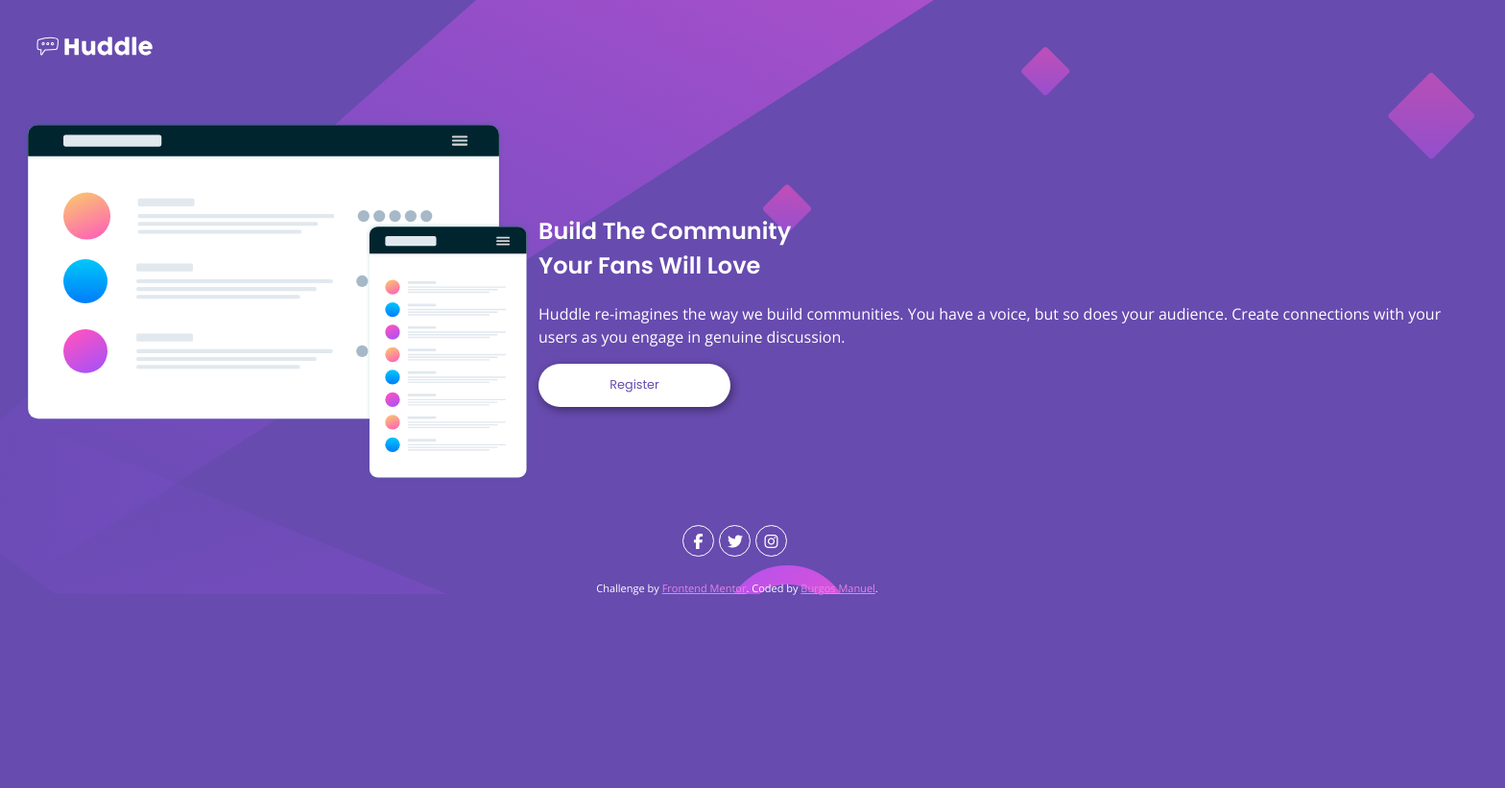
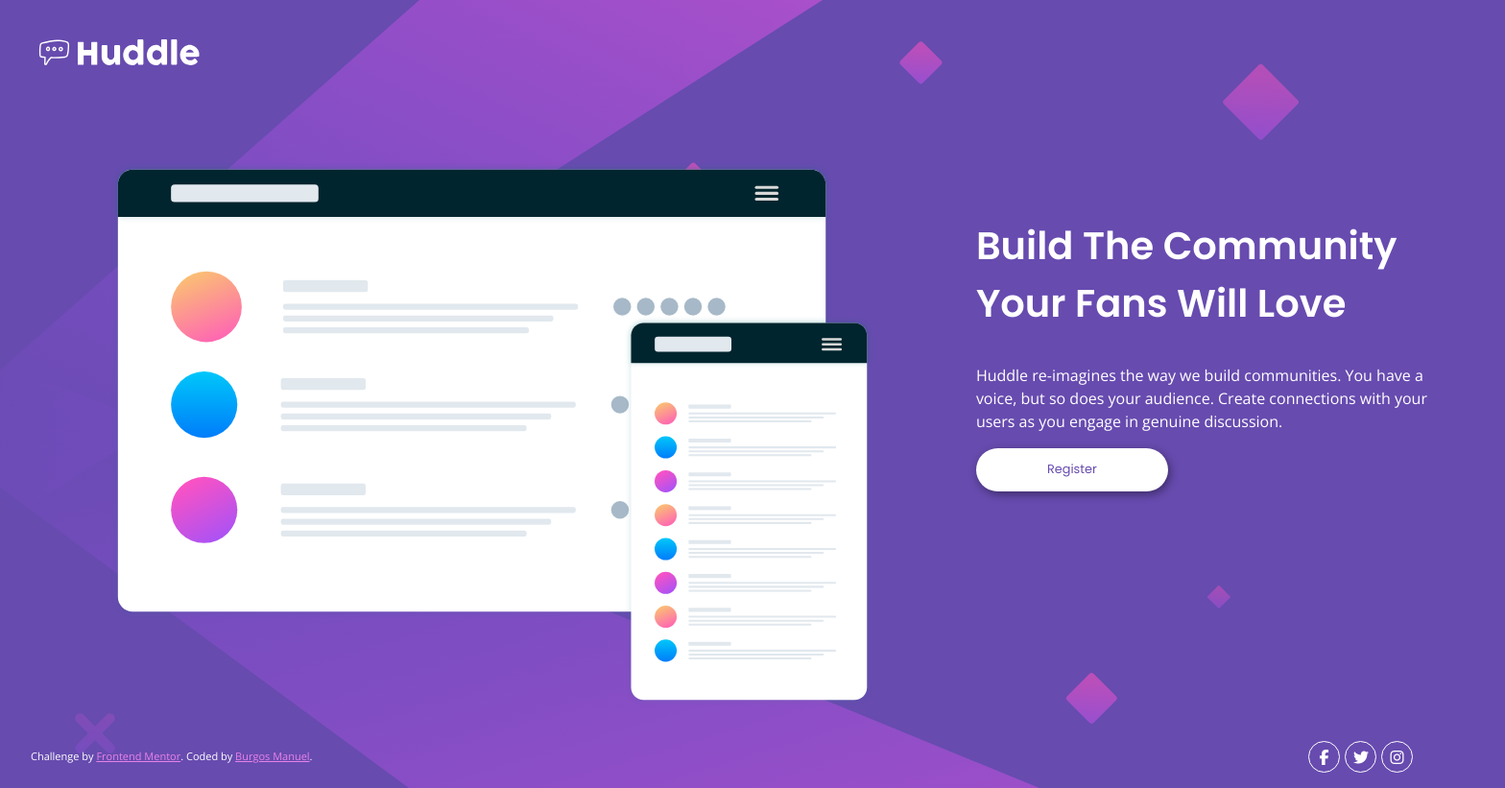
Before and after one commit to BurgosManuel/Hubble-Landing, a plain HTML site: page index.html in a window 1536 px wide. Shown: the whole page at 96% size, 1568 px wide, since content can reach past the window. Before the commit the page ends 800 px from the top, so only its background shows below. Drawn offline with nearby package versions, Linux system fonts and the light colour scheme.

Commit message:
Desktop responsive ready. TODO: Hover & Active animations.

```diff
--- a/css/styles.css
+++ b/css/styles.css
@@ -13,11 +13,6 @@ html {
 
 body {
   min-height: 100%;
-}
-
-.container {
-  width: 100%;
-  height: 100%;
   background-color: var(--primary);
   background-image: url(../images/bg-desktop.svg);
   background-repeat: no-repeat;
@@ -26,9 +21,14 @@ body {
 
 /* - We change the background image on mobile */
 @media screen and (max-width: 375px) {
-  .container {
+  body {
     background-image: url(../images/bg-mobile.svg);
+    background-size: contain;
   }
+}
+.container {
+  width: 100%;
+  height: 100%;
 }
 
 /* === HEADER === */
@@ -40,17 +40,35 @@ header img {
   width: 130px;
 }
 
+@media screen and (min-width: 1440px) {
+  body {
+    overflow: hidden;
+    background-size: contain;
+  }
+
+  .container {
+    height: 100%;
+  }
+
+  header img {
+    width: 180px;
+  }
+}
+
 /* === MAIN CONTENT === */
 .content {
   display: flex;
   flex-direction: column;
   align-items: center;
-  justify-content: space-between;
-  margin: 1.5rem;
+  justify-content: center;
+  padding: 1rem;
+}
+.content-image {
+  text-align: center;
 }
 
 .content-image img {
-  max-width: 100%;
+  max-width: 80%;
 }
 
 .content-body {
@@ -66,6 +84,7 @@ h2 {
 }
 
 p {
+  max-width: 600px;
   font-family: var(--font-body);
   font-size: 16px;
   font-weight: 400;
@@ -85,17 +104,28 @@ p {
 }
 
 /* === MAIN CONTENT RESPONSIVE === */
-@media screen and (min-width: 1024px) {
+@media screen and (min-width: 1440px) {
   .content {
     flex-direction: row;
+    margin-top: 5vh;
+  }
+
+  .content-image {
+    width: 80%;
+  }
+
+  .content-image img {
+    width: 100%;
   }
 
   .content-body {
     text-align: left;
+    align-self: flex-start;
+    justify-self: left;
   }
 
-  p {
-    /* font-size: 24 */
+  h2 {
+    font-size: 2.5rem;
   }
 }
 
@@ -103,8 +133,13 @@ p {
 .icons-container {
   width: 100%;
   display: flex;
+  flex-direction: column;
   align-items: center;
   justify-content: center;
+}
+
+p {
+  order: 2;
 }
 
 .icons-list {
@@ -113,6 +148,22 @@ p {
   align-items: center;
   justify-content: center;
   list-style: none;
+}
+
+@media screen and (min-width: 1440px) {
+  .icons-container {
+    flex-direction: row;
+    justify-content: space-between;
+    margin: 0 2rem;
+  }
+
+  .icons-container p {
+    order: 0;
+  }
+
+  .icons-list {
+    margin-right: 3rem;
+  }
 }
 
 ul {
--- a/index.html
+++ b/index.html
@@ -27,23 +27,21 @@
         <img src="images/illustration-mockups.svg" alt="Illustration Mock Ups">
       </section>
       <section class="content-body">
-        <h2>Build The Community <br>Your Fans Will Love<h2>
+        <h2>Build The Community <br>Your Fans Will Love</h2>
         <p>Huddle re-imagines the way we build communities. You have a voice, but so does your audience. Create connections with your users as you engage in genuine discussion.</p>
         <button type="button" class="register-btn">Register</button>
       </section>
     </main>
-    <div class="icons-container">
+    <footer class="icons-container">
+        <p class="attribution">
+          Challenge by <a href="https://www.frontendmentor.io?ref=challenge" target="_blank">Frontend Mentor</a>.
+          Coded by <a href="https://github.com/BurgosManuel" target="_blank">Burgos Manuel</a>.
+        </p>
       <ul class="icons-list">
         <li><i class="fa-brands fa-facebook-f"></i></li>
         <li><i class="fa-brands fa-twitter"></i></li>
         <li><i class="fa-brands fa-instagram"></i></li>
       </ul>
-    </div>
-    <footer>
-      <p class="attribution">
-        Challenge by <a href="https://www.frontendmentor.io?ref=challenge" target="_blank">Frontend Mentor</a>.
-        Coded by <a href="https://github.com/BurgosManuel" target="_blank">Burgos Manuel</a>.
-      </p>
     </footer>
   </div>
 </body>
```
